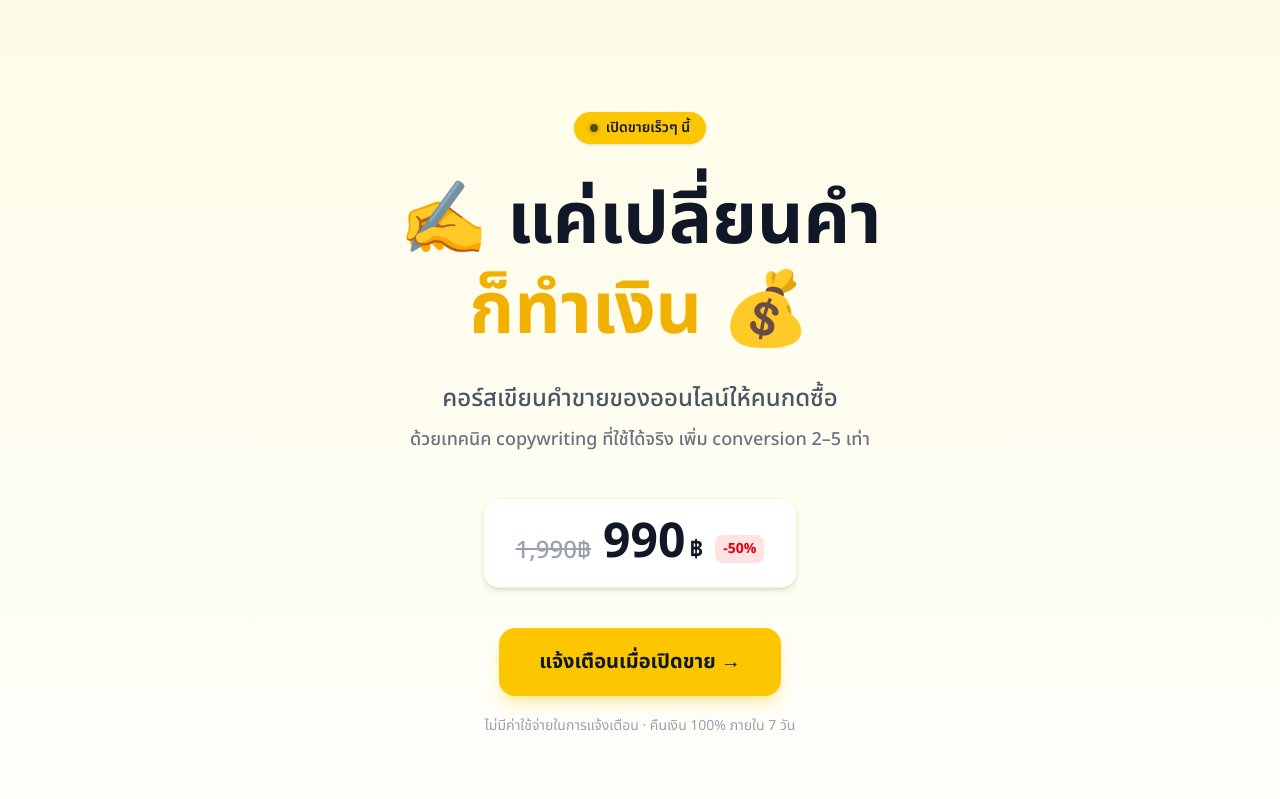
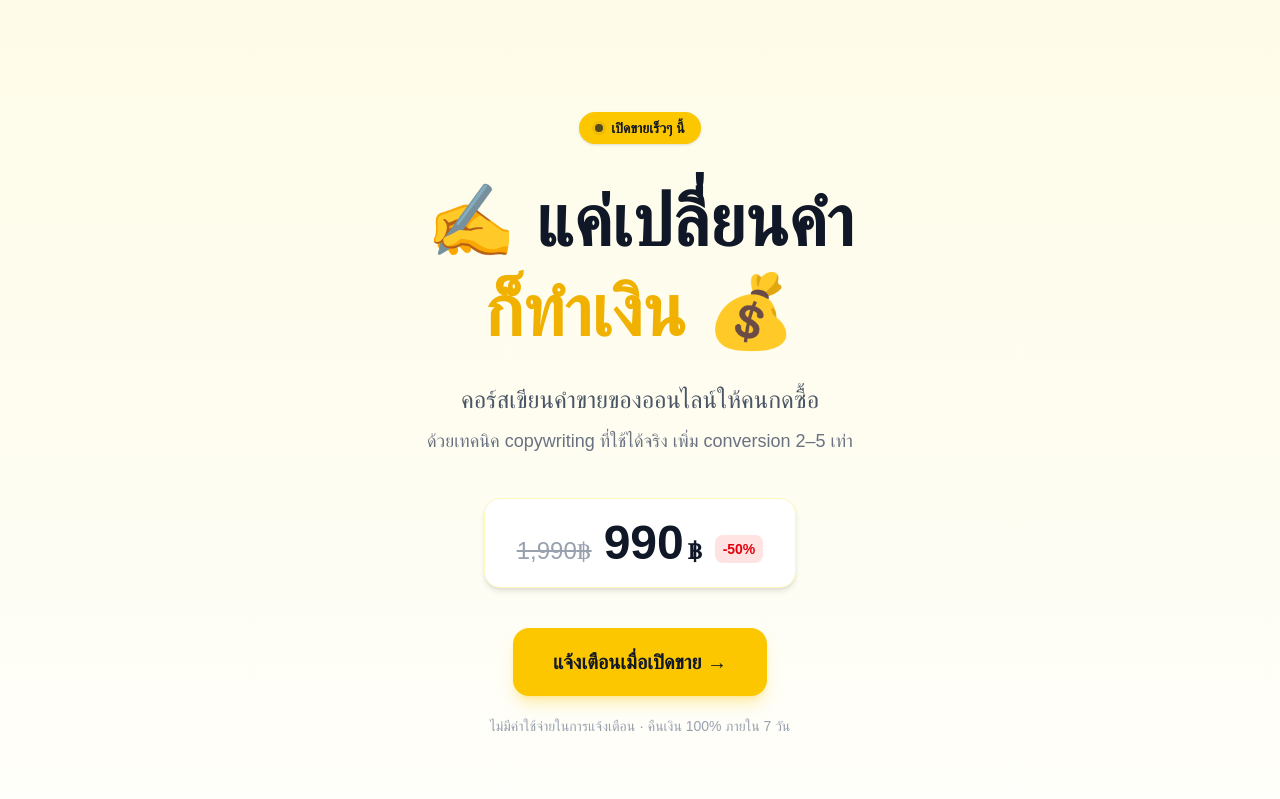
Before and after one commit to kittichon-git/phachara-landing, a Next.js app: page / in a window 1280 px wide. Shown: the top 799 px of the page. Built offline with nearby package versions, Linux system fonts and the light colour scheme.

Commit message:
feat(B1): layout shell — Noto fonts + updated OG metadata

```diff
--- a/app/globals.css
+++ b/app/globals.css
@@ -1,11 +1,15 @@
 @import "tailwindcss";
 
 :root {
-  --gold: #c8a96e;
-  --gold-light: #e8c98e;
+  --line-green: #06C755;
+  --line-green-dark: #05a547;
   --dark: #1a1a1a;
 }
 
 html {
   scroll-behavior: smooth;
 }
+
+body {
+  font-size: 16px;
+}
--- a/app/layout.tsx
+++ b/app/layout.tsx
@@ -1,37 +1,46 @@
 import type { Metadata } from 'next'
-import { Noto_Sans_Thai } from 'next/font/google'
+import { Noto_Sans_Thai_Looped, Noto_Serif_Thai } from 'next/font/google'
 import './globals.css'
 
-const notoSansThai = Noto_Sans_Thai({
+const notoSans = Noto_Sans_Thai_Looped({
   subsets: ['thai', 'latin'],
   weight: ['300', '400', '500', '600', '700'],
-  variable: '--font-noto',
+  variable: '--font-sans',
+  display: 'swap',
+})
+
+const notoSerif = Noto_Serif_Thai({
+  subsets: ['thai', 'latin'],
+  weight: ['400', '600', '700', '900'],
+  variable: '--font-serif',
+  display: 'swap',
 })
 
 export const metadata: Metadata = {
-  title: 'แค่เปลี่ยนคำ ก็ทำเงิน | phachara.com',
-  description: 'คอร์สเขียนคำขายของออนไลน์ให้คนกดซื้อ เพิ่ม conversion rate 2-5 เท่า ด้วยเทคนิค copywriting ที่ใช้ได้จริง',
+  title: 'แค่เปลี่ยนคำ ก็ทำเงิน — คอร์ส Copywriting 24 บท | phachara.com',
+  description: 'เรียนรู้ framework เขียนขายออนไลน์ให้คนกดซื้อ 24 บท + Swipe File + Template แอด LINE รับ 3 บทแรกฟรี',
   metadataBase: new URL('https://phachara.com'),
   openGraph: {
     title: 'แค่เปลี่ยนคำ ก็ทำเงิน | phachara.com',
-    description: 'คอร์สเขียนคำขายของออนไลน์ให้คนกดซื้อ',
+    description: 'เรียนรู้ framework เขียนขายออนไลน์ให้คนกดซื้อ 24 บท + Swipe File + Template',
     url: 'https://phachara.com',
     siteName: 'phachara.com',
     locale: 'th_TH',
     type: 'website',
+    images: [{ url: '/opengraph-image', width: 1200, height: 630 }],
   },
   twitter: {
     card: 'summary_large_image',
     title: 'แค่เปลี่ยนคำ ก็ทำเงิน',
-    description: 'คอร์สเขียนคำขายของออนไลน์ให้คนกดซื้อ',
+    description: 'เรียนรู้ framework เขียนขายออนไลน์ให้คนกดซื้อ',
   },
   alternates: { canonical: 'https://phachara.com' },
 }
 
 export default function RootLayout({ children }: { children: React.ReactNode }) {
   return (
-    <html lang="th" className={notoSansThai.variable}>
-      <body className="font-[family-name:var(--font-noto)] bg-white text-gray-900 antialiased">
+    <html lang="th" className={`${notoSans.variable} ${notoSerif.variable}`}>
+      <body className="font-[family-name:var(--font-sans)] bg-white text-gray-900 antialiased text-base">
         {children}
       </body>
     </html>
```
